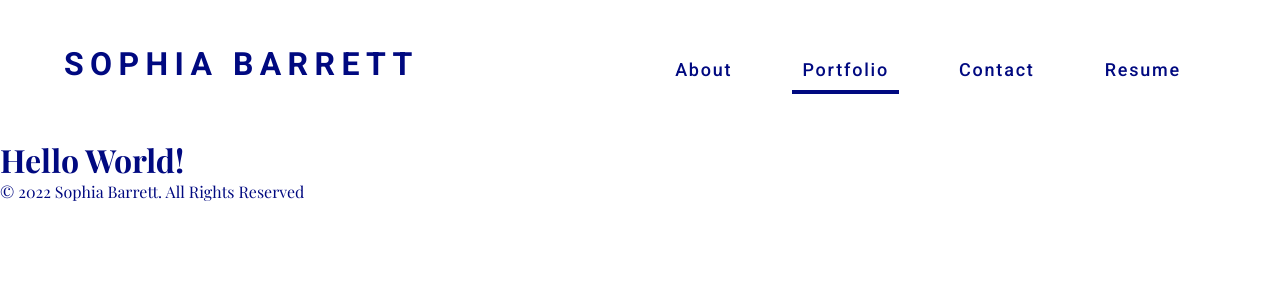
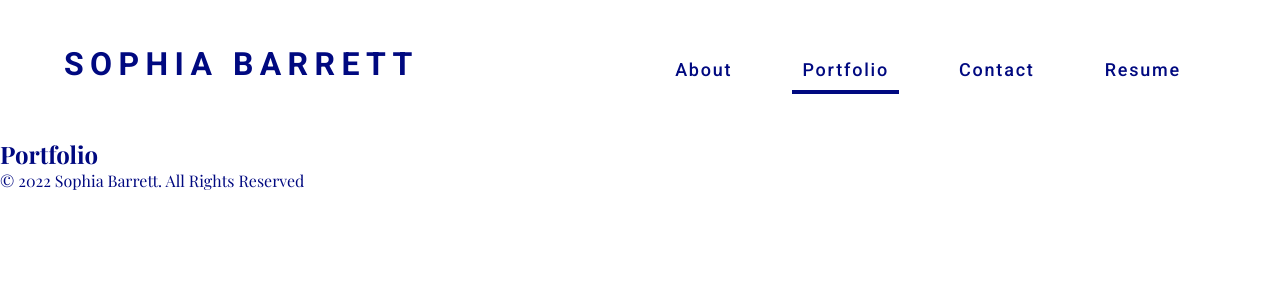
Before and after one commit to sophiabarrett/sophiabarrett.co, a React (Create React App) app: page / in a window 1280 px wide. Both pictures are taken after a click on the element "Portfolio". Shown: the top 300 px of the page. Built offline with nearby package versions, Linux system fonts and the light colour scheme; a web font is replaced by a local one.

Commit message:
render appropriate components (pages) on nav click

```diff
--- a/src/App.js
+++ b/src/App.js
@@ -1,6 +1,10 @@
-import { useState } from "react";
+import { useState, createElement } from "react";
 import Header from "./components/Header"
 import Footer from "./components/Footer"
+import About from "./components/About"
+import Portfolio from "./components/Portfolio"
+import Contact from "./components/Contact"
+import Resume from "./components/Resume"
 
 function App() {
   const pages = ['About', 'Portfolio', 'Contact', 'Resume']
@@ -15,7 +19,10 @@ function App() {
         setCurrentPage={setCurrentPage}
       />
       <main>
-        <h1>Hello World!</h1>
+        {currentPage === 'About' && <About />}
+        {currentPage === 'Portfolio' && <Portfolio />}
+        {currentPage === 'Contact' && <Contact />}
+        {currentPage === 'Resume' && <Resume />}
       </main>
       <Footer />
     </div>
--- /dev/null
+++ b/src/components/About/index.js
@@ -0,0 +1,9 @@
+function About() {
+    return (
+      <div>
+        <h2>Hi, I'm Sophie.</h2>
+      </div>
+    );
+  }
+
+  export default About;
--- /dev/null
+++ b/src/components/Contact/index.js
@@ -0,0 +1,9 @@
+function Contact() {
+    return (
+      <div>
+        <h2>Contact</h2>
+      </div>
+    );
+  }
+
+  export default Contact;
--- /dev/null
+++ b/src/components/Portfolio/index.js
@@ -0,0 +1,9 @@
+function Portfolio() {
+    return (
+      <div>
+        <h2>Portfolio</h2>
+      </div>
+    );
+  }
+
+  export default Portfolio;
--- /dev/null
+++ b/src/components/Resume/index.js
@@ -0,0 +1,9 @@
+function Resume() {
+    return (
+      <div>
+        <h2>Resume</h2>
+      </div>
+    );
+  }
+
+  export default Resume;
```
